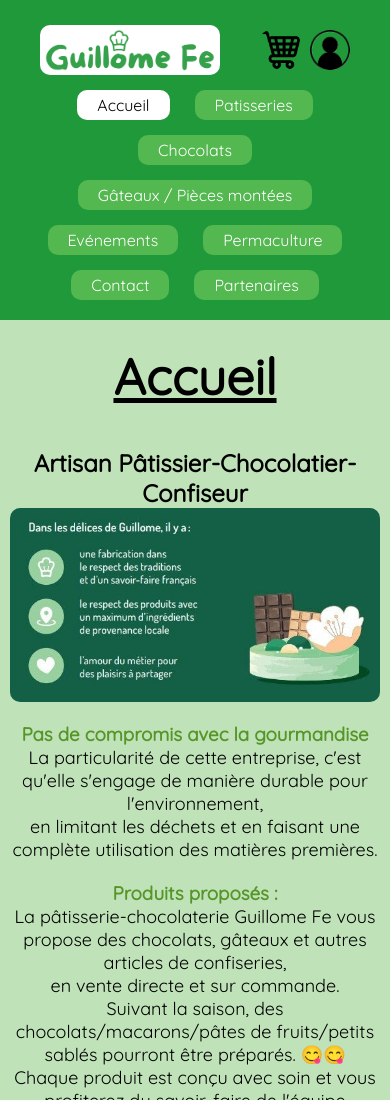
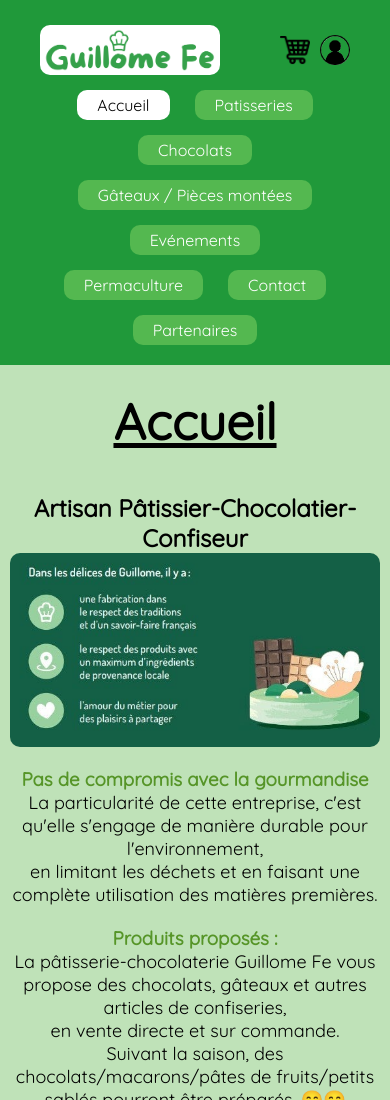
Before and after one commit to Taverney/Junod-Taverney-DemoMot, a plain HTML site: page siteweb/index.html in a window 390 px wide. Shown: the top 1100 px of the page. Drawn offline with Linux system fonts and the light colour scheme; a web font is replaced by a local one.

Commit message:
fix(style new header)
Amélioration du nouveau header (avec les boutons panier et compte en plus) et de son responsive design

```diff
--- a/siteweb/media/css/style-general.css
+++ b/siteweb/media/css/style-general.css
@@ -3,25 +3,23 @@
   margin : 0;
   font-family: "Quicksand", sans-serif;
 }
+
 html {
   height: 100%;
 }
+
 body {
   background: #bfe2b8;
   height: 100%;
 }
 
-@media screen and (max-width : 340px) {
-  h1 {
-    font-size: 40px;
-  }
-}
 /* pour que le footer soit en bas */
 .wrapper {
   min-height: 100%;
   display: grid;
   grid-template-rows: auto 1fr auto;
 }
+
 /* texte */
 h1 {
   text-align: center;
@@ -29,12 +27,22 @@ h1 {
   text-decoration: underline;
   margin-bottom: 40px;
 }
+
+@media screen and (max-width : 340px) {
+
+  h1 {
+    font-size: 40px;
+  }
+}
+
 p, a, label, input, textarea, button {
   font-size: 18px;
 }
-.vert{
+
+.vert {
   color: #569528;
 }
+
 /* ---------- header ---------- */
 header {
   background: #20993a;
@@ -44,42 +52,42 @@ header {
   justify-content: space-between;
   margin-bottom: 25px;
 }
+
 /* logo centré verticalement */
 header div {
   display: flex;
   align-items: center;
 }
+
 header div a {
   height: 80px;
+  display: flex;
+  align-items: center;
 }
-/* les 3 logos (Guillome Fe, panier, compte) */
-header div img {
+
+/* le logo du site */
+header div:first-child img {
   border-radius: 10px;
   height: 80px;
 }
-/* les 2 autres logos */
-header div:last-child a:first-child {
-  margin-right: 10px;
+
+/* les boutons panier et compte */
+header div:last-child {
+  display: flex;
+  align-items: center;
+  gap: 10px;
 }
 
-@media screen and (max-width : 560px) {
-  header a {
-    font-size: 16px;
-  }
+/* hauteur logos panier et compte */
+header div:last-child img {
+  height: 50px;
 }
-@media screen and (max-width : 536px) {
-  header {
-    justify-content: center;
-    flex-wrap: wrap;
-  }
-  nav {
-    justify-content: center;
-  }
-}
+
 /* ----- nav ----- */
 nav {
-  margin: auto;
+  margin-inline: 15px;
 }
+
 nav ul {
   display: flex;
   gap: 25px;
@@ -87,9 +95,11 @@ nav ul {
   flex-wrap: wrap;
   padding: 0;
 }
+
 nav ul li {
   list-style: none;
 }
+
 nav ul li a {
   color: white;
   text-decoration: none;
@@ -98,27 +108,32 @@ nav ul li a {
   background: #54b850;
   border-radius: 10px;
 }
+
 /* effets quand on passe la souris + si page active */
 nav a:hover {
   background: #187c15;
   color: #ffffff;
 }
+
 .self {
   color: black;
-  background: #fff;
+  background: #ffffff;
 }
 
-@media screen and (max-width: 1023px) {
+@media screen and (max-width: 950px) {
+
   header  {
     display: grid;
     grid-template-columns: 5fr 1fr;
     gap: 20px;
   }
+
   /* la nav change de place */
   header nav {
     grid-row-start: 2;
     grid-column: 1 / 3;
   }
+
   /* centrer les logos compte et panier */
   header div:last-child a {
     display: flex;
@@ -126,13 +141,40 @@ nav a:hover {
     justify-content: center;
   }
 }
-@media screen and (max-width : 425px) {
-  header div a,
-  header div a img {
-    height: 50px;
+
+@media screen and (max-width : 560px) {
+
+  header a {
+    font-size: 16px;
   }
+}
+
+@media screen and (max-width : 536px) {
+
+  header {
+    justify-content: center;
+    flex-wrap: wrap;
+  }
+
+  nav {
+    justify-content: center;
+  }
+}
+
+@media screen and (max-width: 500px) {
+
+  header div a {
+  height: 50px;
+}
+
+  /* logo du site rétrécit */
+  header div:first-child img {
+  border-radius: 10px;
+  height: 50px;
+  }
+
   header div:last-child img {
-    height: 40px;
+    height: 30px;
   }
 }
 
@@ -159,7 +201,6 @@ footer {
   margin-top: 50px;
 }
 
-
 /* ---------- footer ---------- */
 footer > div:first-child {
   display: flex;
@@ -182,6 +223,7 @@ footer img {
 }
 
 @media screen and (max-width : 500px) {
+
   footer p, footer a {
     font-size: 12px;
   }
@@ -240,6 +282,7 @@ footer img {
   background-color: rgba(255, 255, 255, 0);
 }
 @media screen and (max-width: 768px) {
+
   .agrandie {
     height: auto;
   }
```
